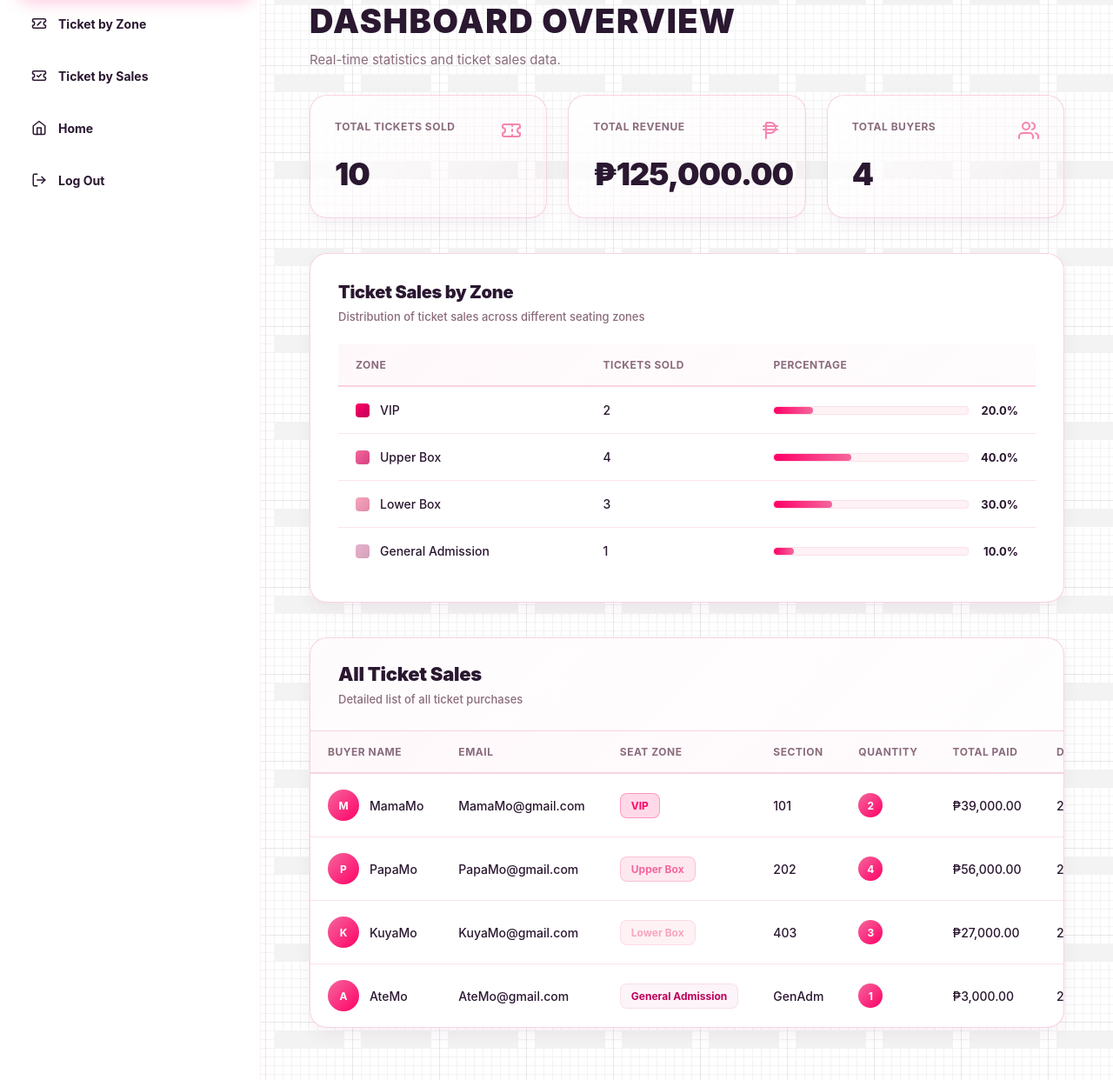
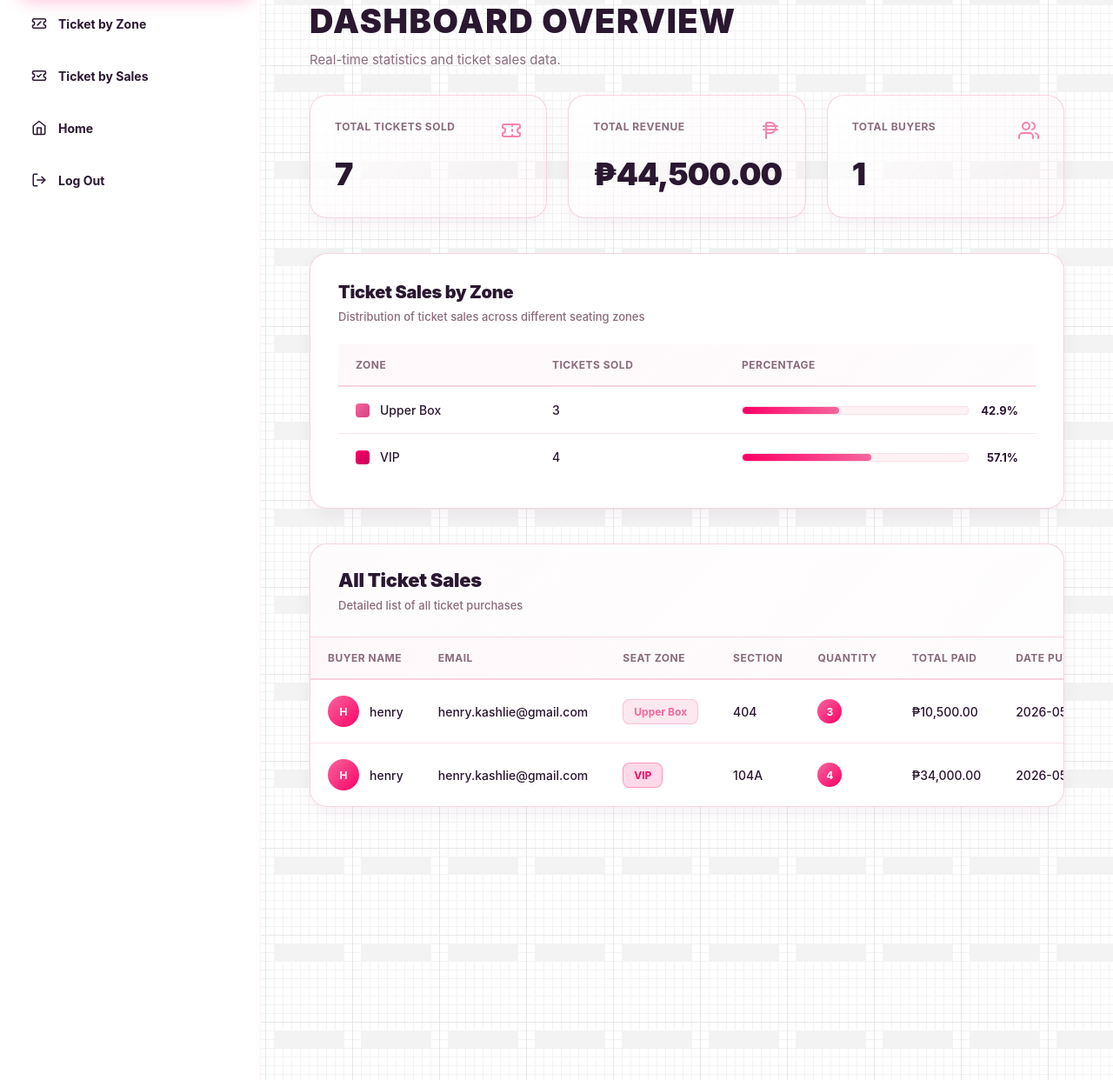
Before and after one commit to kingfluffybun/Application-Development---Online-Concert-Ticketing-System, a PHP site: page /admin-dashboard/admin-dashboard.php in a window 1280 px wide. Shown: the part 330-1572 px from the top of the page at 87% size. Run offline with PHP 8.4, Linux system fonts and the light colour scheme; data comes from the database, SQL or seed files in the repository.

Commit message:
added database data to admin-dashboard

```diff
--- a/views/admin-dashboard/admin-dashboard.php
+++ b/views/admin-dashboard/admin-dashboard.php
@@ -1,3 +1,23 @@
+<?php
+require_once '../../db/db.php';
+$buyers_quantity = "SELECT SUM(quantity) as total_tickets, SUM(price) as total_revenue, COUNT(DISTINCT user_id) as total_buyers FROM tickets";
+$buyers_total = mysqli_query($conn, $buyers_quantity);
+$totalbuyers = mysqli_fetch_assoc($buyers_total);
+$zones = "SELECT zone, COUNT(*) as count, SUM(quantity) as qty_sum FROM tickets GROUP BY zone";
+$result_zones = mysqli_query($conn, $zones);
+$zones_data = [];
+$total_percentage = $totalbuyers['total_tickets'];
+
+while ($row = mysqli_fetch_assoc($result_zones)) {
+    $zones_data[] = $row;
+}
+$query_sales = "SELECT t.ticket_id, u.user_name, u.user_email, t.zone, t.section, t.quantity, t.price, t.created_at FROM tickets t JOIN users u ON t.user_id = u.user_id ORDER BY t.created_at DESC";
+$result_sales = mysqli_query($conn, $query_sales);
+$sales_data = [];
+while ($row = mysqli_fetch_assoc($result_sales)) {
+    $sales_data[] = $row;
+}
+?>
 <!DOCTYPE html>
 <html lang="en">
 
@@ -69,7 +89,7 @@
               <p class="stat-label">Total Tickets Sold</p>
             <svg xmlns="http://www.w3.org/2000/svg" width="24" height="24" viewBox="0 0 24 24" fill="none" stroke="currentColor" stroke-width="2" stroke-linecap="round" stroke-linejoin="round"><path d="M2 9a3 3 0 0 1 0 6v2a2 2 0 0 0 2 2h16a2 2 0 0 0 2-2v-2a3 3 0 0 1 0-6V7a2 2 0 0 0-2-2H4a2 2 0 0 0-2 2Z" /><path d="M13 5v2" /><path d="M13 17v2" /><path d="M13 11v2" /></svg>
             </div>
-            <p class="stat-value">10</p>
+            <p class="stat-value"><?php echo $totalbuyers['total_tickets'] ?? 0; ?></p>
           </div>
 
           <div class="stat-card">
@@ -77,7 +97,7 @@
               <p class="stat-label">Total Revenue</p>
               <svg xmlns="http://www.w3.org/2000/svg" width="24" height="24" viewBox="0 0 24 24" fill="none" stroke="currentColor" stroke-width="2" stroke-linecap="round" stroke-linejoin="round" class="lucide lucide-philippine-peso-icon lucide-philippine-peso"><path d="M20 11H4"/><path d="M20 7H4"/><path d="M7 21V4a1 1 0 0 1 1-1h4a1 1 0 0 1 0 12H7"/></svg>
             </div>
-            <p class="stat-value">₱125,000.00</p>
+            <p class="stat-value">₱<?php echo number_format($totalbuyers['total_revenue'] ?? 0, 2); ?></p>
           </div>
 
           <div class="stat-card">
@@ -85,7 +105,7 @@
               <p class="stat-label">Total Buyers</p>
               <svg xmlns="http://www.w3.org/2000/svg" width="24" height="24" viewBox="0 0 24 24" fill="none" stroke="currentColor" stroke-width="2" stroke-linecap="round" stroke-linejoin="round"><path d="M17 21v-2a4 4 0 0 0-4-4H5a4 4 0 0 0-4 4v2" /><circle cx="9" cy="7" r="4" /><path d="M23 21v-2a4 4 0 0 0-3-3.87" /><path d="M16 3.13a4 4 0 0 1 0 7.75" /></svg>
             </div>
-            <p class="stat-value">4</p>
+            <p class="stat-value"><?php echo $totalbuyers['total_buyers'] ?? 0; ?></p>
           </div>
         </div>
 
@@ -105,74 +125,28 @@
                   </tr>
                 </thead>
                 <tbody>
+                  <?php foreach ($zones_data as $zone):
+                    $percentage = $total_percentage > 0 ? ($zone['qty_sum'] / $total_percentage) * 100 : 0;
+                    $zone_class = 'zone-indicator-' . strtolower(str_replace(' ', '-', $zone['zone']));
+                  ?>
                   <tr>
                     <td>
                       <div class="zone-row">
-                        <span class="zone-indicator zone-indicator-vip"></span>
-                        <span>VIP</span>
+                        <span class="zone-indicator <?php echo $zone_class; ?>"></span>
+                        <span><?php echo htmlspecialchars($zone['zone']); ?></span>
                       </div>
                     </td>
-                    <td class="chart-value">2</td>
+                    <td class="chart-value"><?php echo $zone['qty_sum']; ?></td>
                     <td>
                       <div class="percentage-row">
                         <div class="percentage-bar">
-                          <div class="percentage-fill" style="width: 20%"></div>
+                          <div class="percentage-fill" style="width: <?php echo number_format($percentage, 1); ?>%"></div>
                         </div>
-                        <span class="percentage-text">20.0%</span>
+                        <span class="percentage-text"><?php echo number_format($percentage, 1); ?>%</span>
                       </div>
                     </td>
                   </tr>
-                  <tr>
-                    <td>
-                      <div class="zone-row">
-                        <span class="zone-indicator zone-indicator-upper-box"></span>
-                        <span>Upper Box</span>
-                      </div>
-                    </td>
-                    <td class="chart-value">4</td>
-                    <td>
-                      <div class="percentage-row">
-                        <div class="percentage-bar">
-                          <div class="percentage-fill" style="width: 40%"></div>
-                        </div>
-                        <span class="percentage-text">40.0%</span>
-                      </div>
-                    </td>
-                  </tr>
-                  <tr>
-                    <td>
-                      <div class="zone-row">
-                        <span class="zone-indicator zone-indicator-lower-box"></span>
-                        <span>Lower Box</span>
-                      </div>
-                    </td>
-                    <td class="chart-value">3</td>
-                    <td>
-                      <div class="percentage-row">
-                        <div class="percentage-bar">
-                          <div class="percentage-fill" style="width: 30%"></div>
-                        </div>
-                        <span class="percentage-text">30.0%</span>
-                      </div>
-                    </td>
-                  </tr>
-                  <tr>
-                    <td>
-                      <div class="zone-row">
-                        <span class="zone-indicator zone-indicator-general-admission"></span>
-                        <span>General Admission</span>
-                      </div>
-                    </td>
-                    <td class="chart-value">1</td>
-                    <td>
-                      <div class="percentage-row">
-                        <div class="percentage-bar">
-                          <div class="percentage-fill" style="width: 10%"></div>
-                        </div>
-                        <span class="percentage-text">10.0%</span>
-                      </div>
-                    </td>
-                  </tr>
+                  <?php endforeach; ?>
                 </tbody>
               </table>
             </div>
@@ -198,70 +172,29 @@
                 </tr>
               </thead>
               <tbody>
+                <?php foreach ($sales_data as $sale):
+                  $zone_badge_class = 'zone-' . strtolower(str_replace(' ', '-', $sale['zone']));
+                  $initials = strtoupper(substr($sale['user_name'], 0, 1));
+                  $date = new DateTime($sale['created_at']);
+                  $formatted_date = $date->format('Y-m-d');
+                ?>
                 <tr>
                   <td>
                     <div class="buyer-cell">
-                      <span class="buyer-avatar">M</span>
-                      <span>MamaMo</span>
+                      <span class="buyer-avatar"><?php echo $initials; ?></span>
+                      <span><?php echo htmlspecialchars($sale['user_name']); ?></span>
                     </div>
                   </td>
-                  <td>MamaMo@gmail.com</td>
+                  <td><?php echo htmlspecialchars($sale['user_email']); ?></td>
                   <td>
-                    <span class="zone-badge zone-vip">VIP</span>
+                    <span class="zone-badge <?php echo $zone_badge_class; ?>"><?php echo htmlspecialchars($sale['zone']); ?></span>
                   </td>
-                  <td>101</td>
-                  <td><span class="quantity-badge">2</span></td>
-                  <td class="amount">₱39,000.00</td>
-                  <td>2026-05-10</td>
+                  <td><?php echo htmlspecialchars($sale['section']); ?></td>
+                  <td><span class="quantity-badge"><?php echo $sale['quantity']; ?></span></td>
+                  <td class="amount">₱<?php echo number_format($sale['price'], 2); ?></td>
+                  <td><?php echo $formatted_date; ?></td>
                 </tr>
-                <tr>
-                  <td>
-                    <div class="buyer-cell">
-                      <span class="buyer-avatar">P</span>
-                      <span>PapaMo</span>
-                    </div>
-                  </td>
-                  <td>PapaMo@gmail.com</td>
-                  <td>
-                    <span class="zone-badge zone-upper-box">Upper Box</span>
-                  </td>
-                  <td>202</td>
-                  <td><span class="quantity-badge">4</span></td>
-                  <td class="amount">₱56,000.00</td>
-                  <td>2026-05-09</td>
-                </tr>
-                <tr>
-                  <td>
-                    <div class="buyer-cell">
-                      <span class="buyer-avatar">K</span>
-                      <span>KuyaMo</span>
-                    </div>
-                  </td>
-                  <td>KuyaMo@gmail.com</td>
-                  <td>
-                    <span class="zone-badge zone-lower-box">Lower Box</span>
-                  </td>
-                  <td>403</td>
-                  <td><span class="quantity-badge">3</span></td>
-                  <td class="amount">₱27,000.00</td>
-                  <td>2026-05-08</td>
-                </tr>
-                <tr>
-                  <td>
-                    <div class="buyer-cell">
-                      <span class="buyer-avatar">A</span>
-                      <span>AteMo</span>
-                    </div>
-                  </td>
-                  <td>AteMo@gmail.com</td>
-                  <td>
-                    <span class="zone-badge zone-general-admission">General Admission</span>
-                  </td>
-                  <td>GenAdm</td>
-                  <td><span class="quantity-badge">1</span></td>
-                  <td class="amount">₱3,000.00</td>
-                  <td>2026-05-07</td>
-                </tr>
+                <?php endforeach; ?>
               </tbody>
             </table>
           </div>
```
